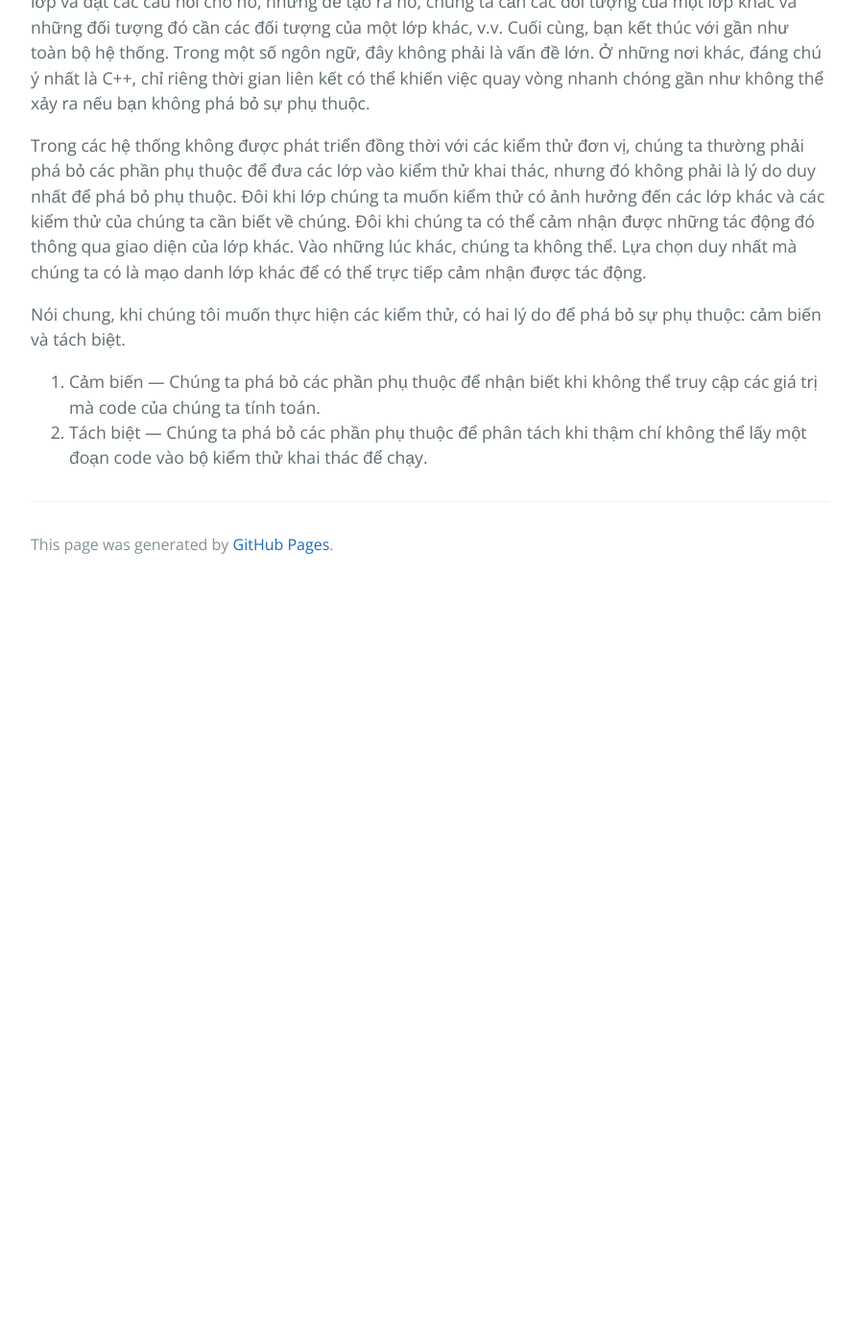
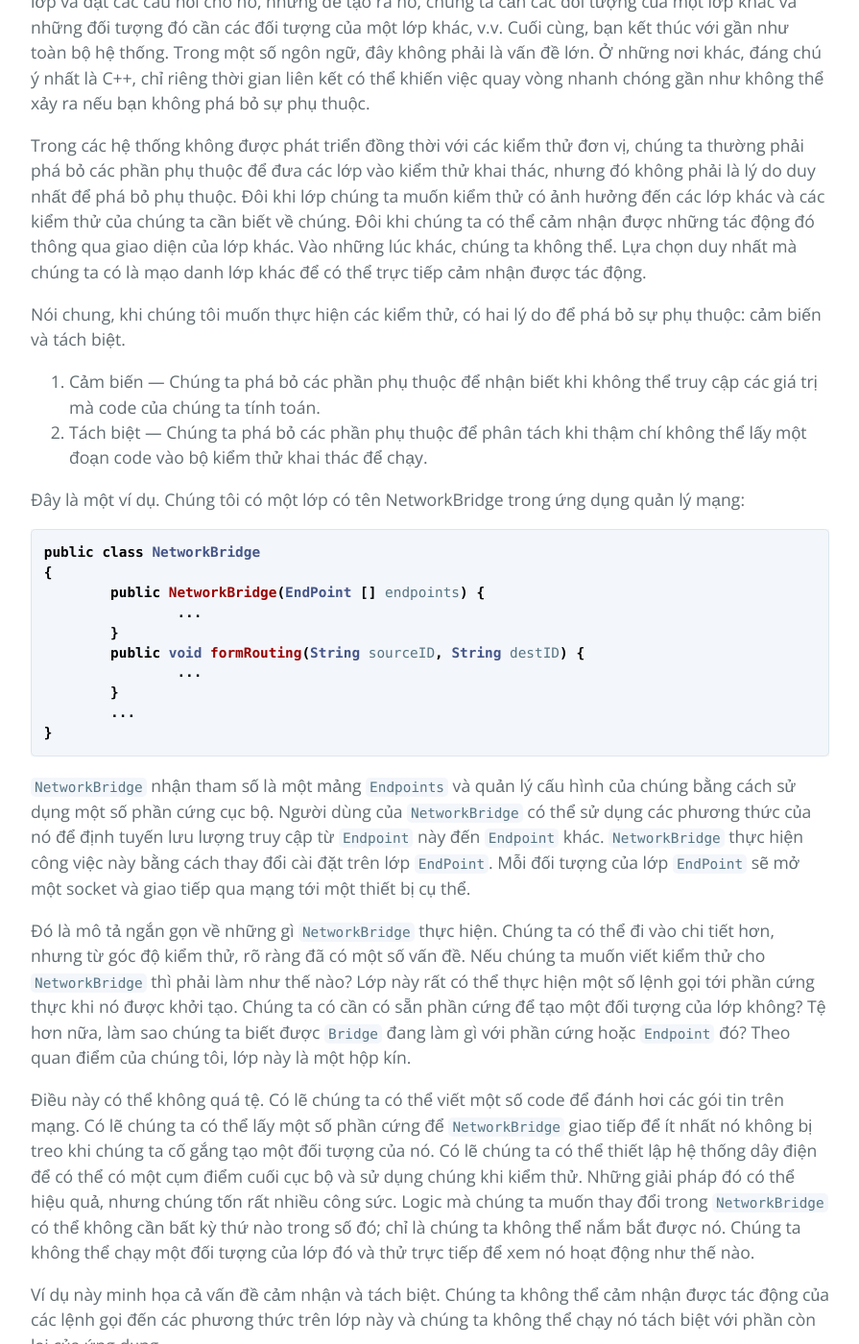
Before and after one commit to HaiBV/haibv.github.io, a Jekyll site: the page built from working-effectively-with-legacy-code/chapter-3-sensing-and-separation.md, in a window 1280 px wide and 1400 px high, scrolled down 589 px. Shown: the whole window at 96% size, without its empty margins (192-1087 px from the left). Built offline with Jekyll 4.4.1, drawn with Linux system fonts in a browser that asks for light colours; our own code applies the rules of GitHub Pages for plain Markdown files; before the commit the page ends 1200 px from its top, so only the background shows below that; some of the changed text lies outside the part shown.

Commit message:
Book - Working Efectively with Legacy Code - P1 - C3

````diff
--- a/working-effectively-with-legacy-code/chapter-3-sensing-and-separation.md
+++ b/working-effectively-with-legacy-code/chapter-3-sensing-and-separation.md
@@ -12,3 +12,32 @@ Nói chung, khi chúng tôi muốn thực hiện các kiểm thử, có hai lý
 
 1. Cảm biến — Chúng ta phá bỏ các phần phụ thuộc để nhận biết khi không thể truy cập các giá trị mà code của chúng ta tính toán.
 2. Tách biệt — Chúng ta phá bỏ các phần phụ thuộc để phân tách khi thậm chí không thể lấy một đoạn code vào bộ kiểm thử khai thác để chạy.
+
+Đây là một ví dụ. Chúng tôi có một lớp có tên NetworkBridge trong ứng dụng quản lý mạng:
+
+```java
+public class NetworkBridge
+{
+	public NetworkBridge(EndPoint [] endpoints) {
+		...
+	}
+	public void formRouting(String sourceID, String destID) {
+		...
+	}
+	...
+}
+```
+
+`NetworkBridge` nhận tham số là một mảng `Endpoints` và quản lý cấu hình của chúng bằng cách sử dụng một số phần cứng cục bộ. Người dùng của `NetworkBridge` có thể sử dụng các phương thức của nó để định tuyến lưu lượng truy cập từ `Endpoint` này đến `Endpoint` khác. `NetworkBridge` thực hiện công việc này bằng cách thay đổi cài đặt trên lớp `EndPoint`. Mỗi đối tượng của lớp `EndPoint` sẽ mở một socket và giao tiếp qua mạng tới một thiết bị cụ thể.
+
+Đó là mô tả ngắn gọn về những gì `NetworkBridge` thực hiện. Chúng ta có thể đi vào chi tiết hơn, nhưng từ góc độ kiểm thử, rõ ràng đã có một số vấn đề. Nếu chúng ta muốn viết kiểm thử cho `NetworkBridge` thì phải làm như thế nào? Lớp này rất có thể thực hiện một số lệnh gọi tới phần cứng thực khi nó được khởi tạo. Chúng ta có cần có sẵn phần cứng để tạo một đối tượng của lớp không? Tệ hơn nữa, làm sao chúng ta biết được `Bridge` đang làm gì với phần cứng hoặc `Endpoint` đó? Theo quan điểm của chúng tôi, lớp này là một hộp kín.
+
+Điều này có thể không quá tệ. Có lẽ chúng ta có thể viết một số code để đánh hơi các gói tin trên mạng. Có lẽ chúng ta có thể lấy một số phần cứng để `NetworkBridge` giao tiếp để ít nhất nó không bị treo khi chúng ta cố gắng tạo một đối tượng của nó. Có lẽ chúng ta có thể thiết lập hệ thống dây điện để có thể có một cụm điểm cuối cục bộ và sử dụng chúng khi kiểm thử. Những giải pháp đó có thể hiệu quả, nhưng chúng tốn rất nhiều công sức. Logic mà chúng ta muốn thay đổi trong `NetworkBridge` có thể không cần bất kỳ thứ nào trong số đó; chỉ là chúng ta không thể nắm bắt được nó. Chúng ta không thể chạy một đối tượng của lớp đó và thử trực tiếp để xem nó hoạt động như thế nào.
+
+Ví dụ này minh họa cả vấn đề cảm nhận và tách biệt. Chúng ta không thể cảm nhận được tác động của các lệnh gọi đến các phương thức trên lớp này và chúng ta không thể chạy nó tách biệt với phần còn lại của ứng dụng.
+
+Vấn đề nào khó khăn hơn? Cảm nhận hay tách biệt? Không có câu trả lời rõ ràng. Thông thường, chúng ta cần cả hai và cả hai đều là lý do khiến chúng ta phá bỏ sự phụ thuộc. Tuy nhiên, có một điều rõ ràng: Có nhiều cách để phân tách phần mềm. Trên thực tế, có cả một danh mục các kỹ thuật đó ở phía sau cuốn sách này về chủ đề đó, nhưng có một kỹ thuật chiếm ưu thế về cảm nhận.
+
+## Đối tượng giả lập
+
+Một trong những vấn đề lớn mà chúng ta gặp phải khi làm việc với code kế thừa là sự phụ thuộc. Nếu chúng ta muốn tự mình thực thi một đoạn code và xem nó làm gì, chúng ta thường phải loại bỏ sự phụ thuộc vào đoạn code khác. Nhưng nó hiếm khi đơn giản như vậy. Thông thường, đoạn code khác đó là nơi duy nhất chúng ta có thể dễ dàng cảm nhận được tác động của hành động của mình. Nếu chúng ta có thể đặt một số code khác vào vị trí của nó và kiểm thử nó, chúng ta có thể viết các kiểm thử của mình. Trong hướng đối tượng, những đoạn code khác này thường được gọi là _đối tượng giả_.
````
